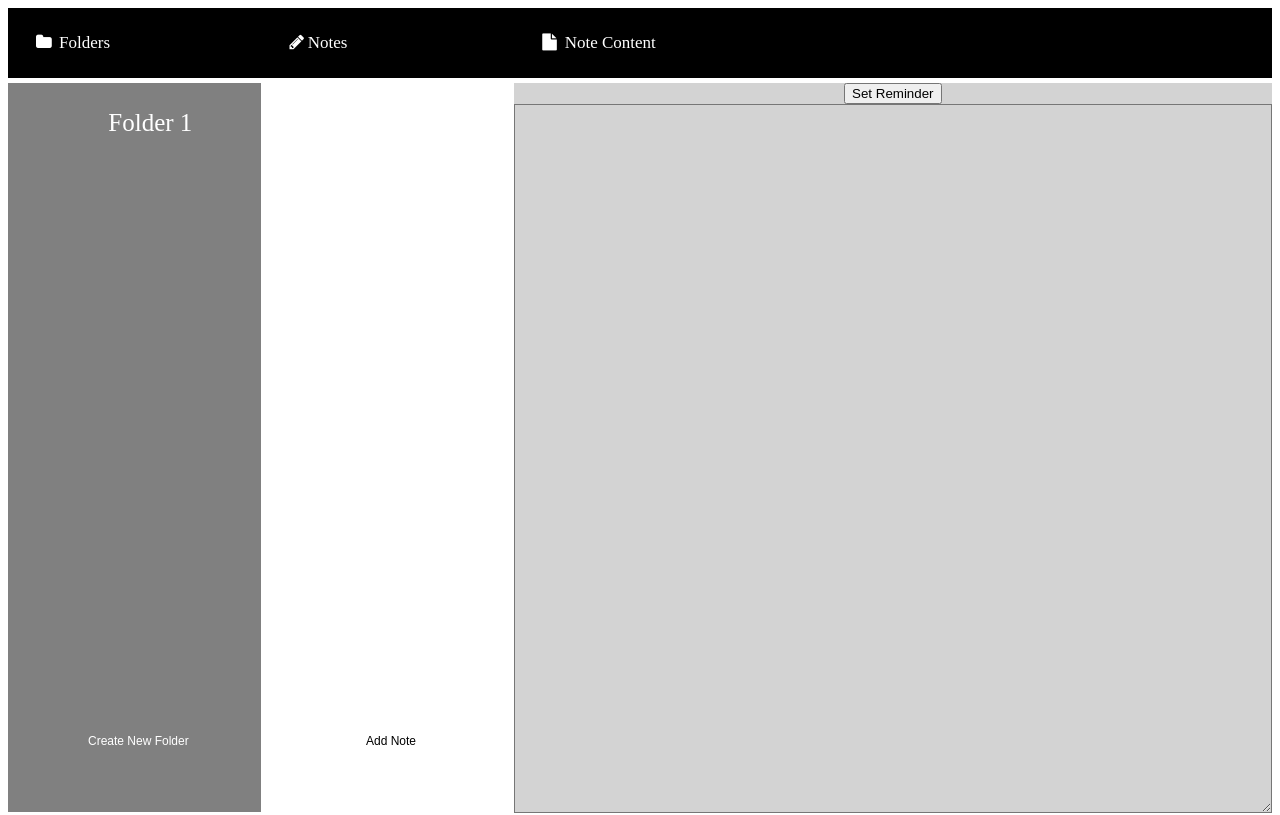
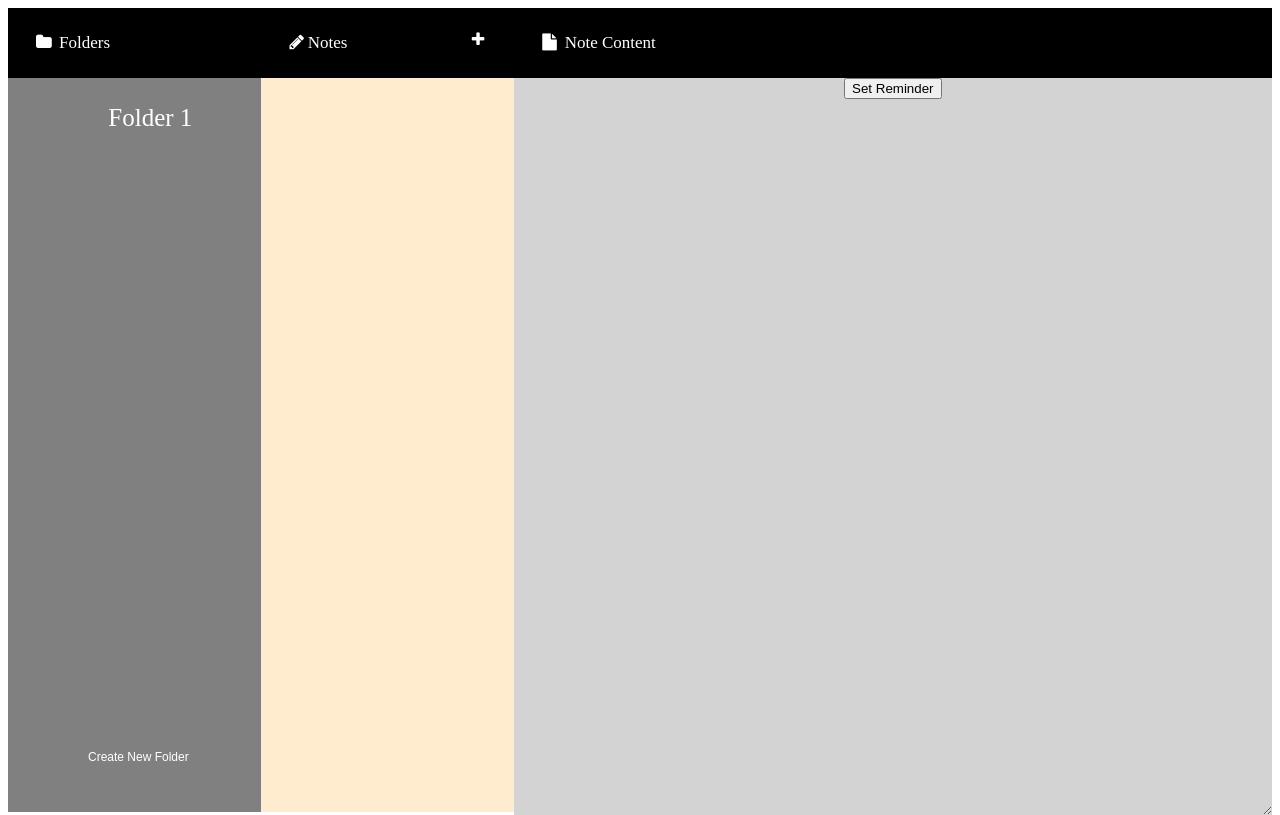
Before and after one commit to dtFocuS/noteminder-front-end, a plain HTML site: page index.html in a window 1280 px wide. Drawn offline with Linux system fonts and the light colour scheme; no server answers.

Commit message:
cleaned up UI

```diff
--- a/css/style.css
+++ b/css/style.css
@@ -8,7 +8,7 @@
 
   grid-column-gap: 0px;
 
-  grid-row-gap: 5px;
+  grid-row-gap: 0px;
 
   height: 100%;
 }
@@ -75,18 +75,18 @@
 .hvr-bounce-in {
     margin-left: 5%;
     position:absolute;
-    bottom: 5%;
+    bottom: 3%;
 }
 
 .div2 {
   grid-area: 2 / 2 / 7 / 3;
-  overflow: scroll;
+  background-color: blanchedalmond;
+  height: 102.75%;
+  width: 100%;
 }
 
-.div2 button {
-  background-color: white;
-  border: none; /* Remove borders */
-  outline: none;
+.div2 a {
+  background-color: ghostwhite;
   color: black; /* White text */
   padding: 12px 16px; /* Some padding */
   font-size: 12px; /* Set a font size */
@@ -94,7 +94,7 @@
 }
 
 /* Pop */
-@-webkit-keyframes hvr-pop {
+/* @-webkit-keyframes hvr-pop {
   50% {
     -webkit-transform: scale(1.2);
     transform: scale(1.2);
@@ -128,7 +128,7 @@
   margin-left: 7%;
   position: absolute;
   bottom: 5%;
-}
+} */
 
 .div3 {
   grid-area: 2 / 3 / 7 / 6;
@@ -141,11 +141,13 @@
   text-align: center;
   color: blue;
   /* font-family:"Impact"; */
+  width: 100%;
+  height: 100.25%;
 }
 
 .div3 textarea {
   outline: none;
-  box-sizing: border-box;
+  border: none;
   height: 100%;
   width: 100%;
   background-color: inherit;
@@ -156,6 +158,7 @@
   grid-area: 1 / 1 / 2 / 2;
   width: 100%;
   background-color: #000;
+  height: 100%;
 }
 
 .div4 a {
@@ -170,10 +173,11 @@
 .div5 {
   grid-area: 1 / 2 / 2 / 3;
   width: 100%;
+  height: 100%;
   background-color: #000;
 }
 
-.div5 a {
+.div5 #notes {
   float: left;
   text-align: center;
   padding: 25px;
@@ -182,9 +186,18 @@
   font-size: 17px;
 }
 
+.div5 #add-note {
+  float: right;
+  margin-right: 10%;
+  margin-top: 9%;
+  color: white;
+  cursor: pointer;
+}
+
 .div6 {
   grid-area: 1 / 3 / 2 / 6;
   width: 100%;
+  height: 100%;
   background-color: #000;
 }
 
--- a/index.html
+++ b/index.html
@@ -20,7 +20,6 @@
 
         <div class='div2'>
           <div class="top-note">
-            <button class ="button hvr-pop" id="add-note">Add Note</button>
           </div>
             <div id="note-detail">
             </div>
@@ -48,6 +47,7 @@
 
         <div class="div5" id="center-piece">
           <a id="notes"><i class="fa fa-fw fa-pencil"></i>Notes</a>
+          <a id="add-note"><i class="fa fa-fw fa-plus" id="new-note"></i></a>
         </div>
 
         <div class="div6" id="right-piece">
```
